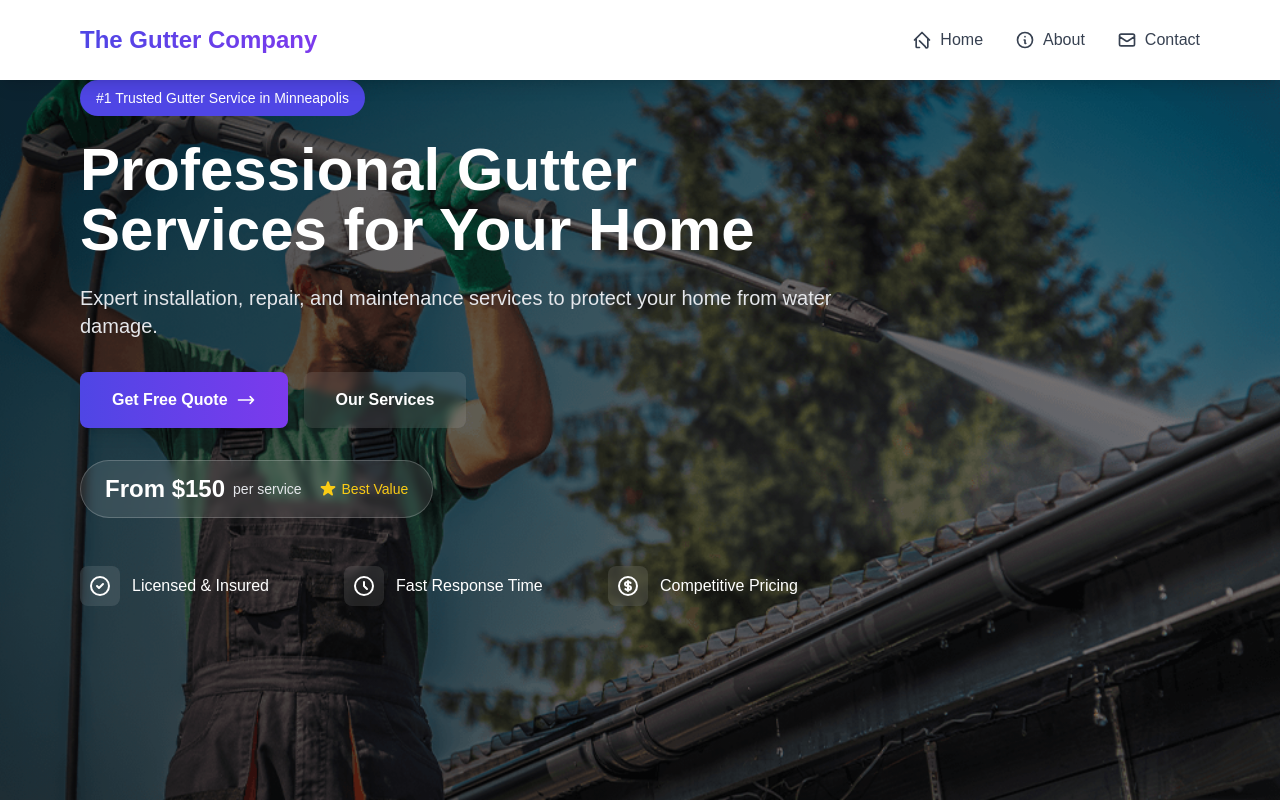
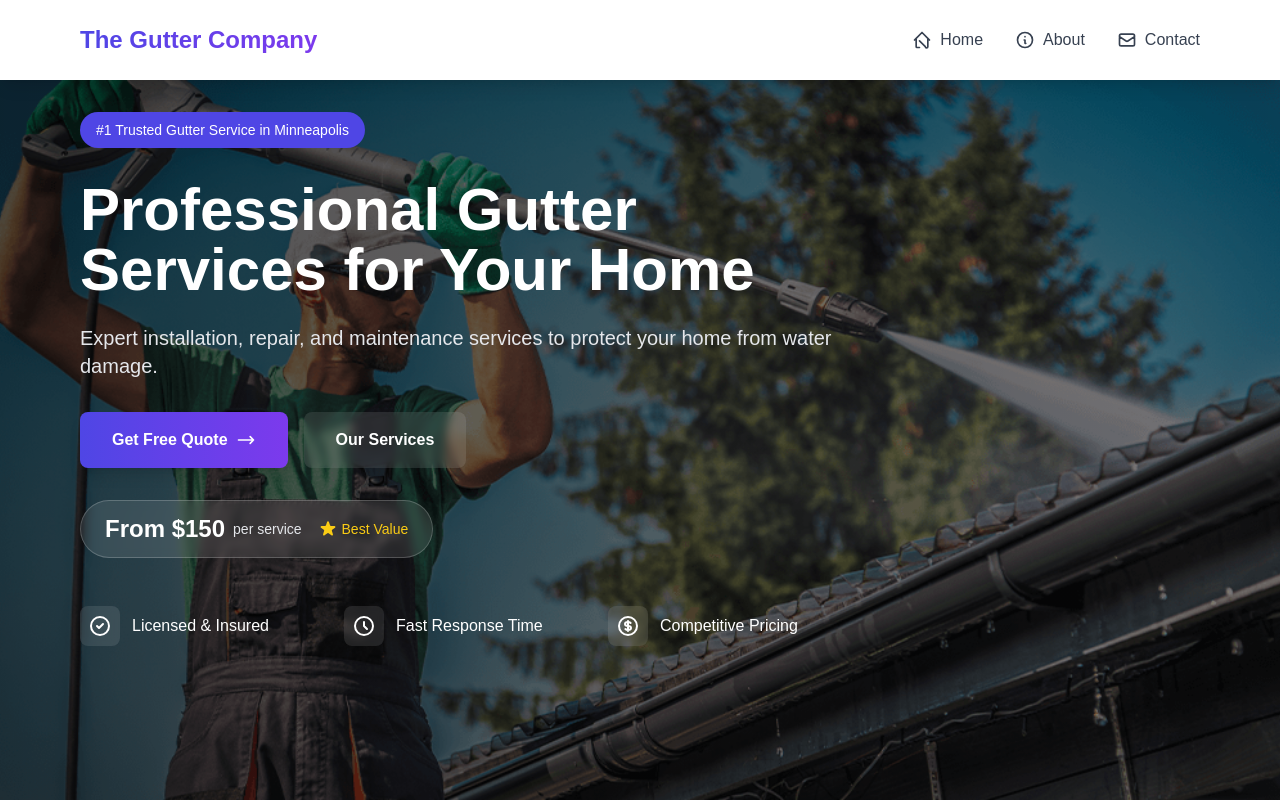
Before and after one commit to wansom/guttercompany, a Next.js app: page / in a window 1280 px wide. Shown: the top 802 px of the page. Built offline with nearby package versions, Linux system fonts and the light colour scheme.

Commit message:
change layyout

```diff
--- a/src/app/page.js
+++ b/src/app/page.js
@@ -48,7 +48,7 @@ export default function Home() {
           <div className="absolute inset-0 bg-gradient-to-r from-black/70 to-black/50"></div>
           <div className="container mx-auto px-5 lg:px-20 relative h-full flex items-center">
             <div className="max-w-3xl text-white">
-              <div className="inline-block bg-[#4F46E5] text-white px-4 py-2 rounded-full text-sm font-medium mb-6">
+              <div className="inline-block bg-[#4F46E5] text-white px-4 py-2 rounded-full text-sm font-medium my-8">
                 #1 Trusted Gutter Service in Minneapolis
               </div>
               <h1 className="text-5xl md:text-6xl font-bold mb-6 leading-tight">
```
